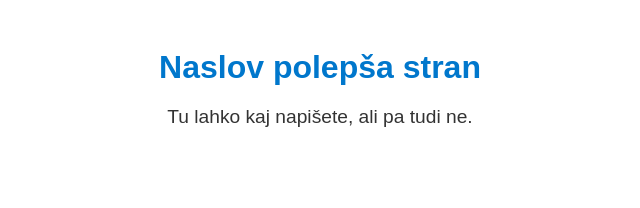
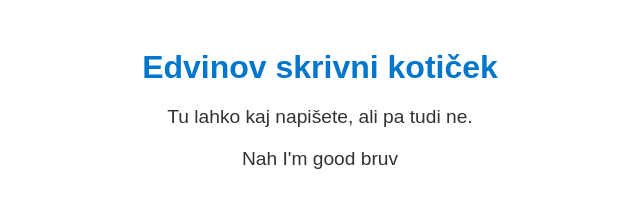
Before and after one commit to EdvinKovacevic/EdvinKovacevic.github.io, a plain HTML site: page index.html in a window 1280 px wide. Shown: the whole page, without its empty margins (320-960 px from the left). Drawn offline with Linux system fonts and the light colour scheme.

Commit message:
Modified index.html

```diff
--- a/index.html
+++ b/index.html
@@ -22,7 +22,8 @@
    </style>
 </head>
 <body>
-   <h1>Naslov polepša stran</h1>
+   <h1>Edvinov skrivni kotiček</h1>
    <p>Tu lahko kaj napišete, ali pa tudi ne.</p>
+   <p>Nah I'm good bruv</p>
 </body>
 </html>
```
